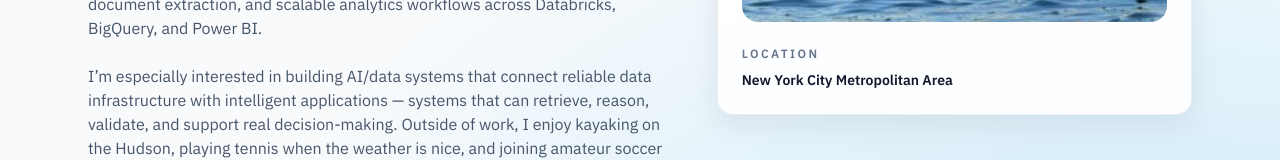
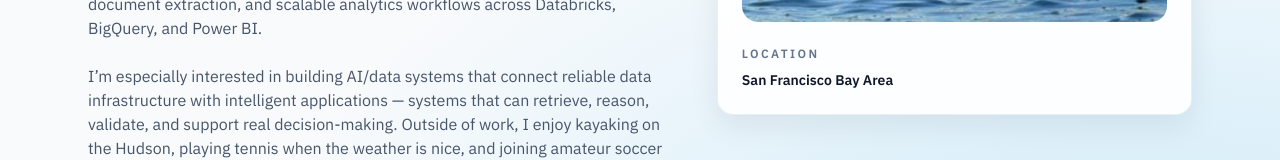
Before and after one commit to 78himanshu/portfolio-site, a Next.js app: page / in a window 1280 px wide. Shown: the part 733-893 px from the top of the page. Built offline with nearby package versions, Linux system fonts and the light colour scheme.

Commit message:
updated location

```diff
--- a/src/data/profile.ts
+++ b/src/data/profile.ts
@@ -10,7 +10,7 @@ export const profile = {
   name: "Himanshu Paithane",
   title: "Data Scientist & Data Engineer",
   email: "paithanehimanshu@gmail.com",
-  location: "New York City Metropolitan Area",
+  location: "San Francisco Bay Area",
   summary:
   "I build data and AI systems that turn messy, high-volume information into reliable pipelines, measurable insights, and retrieval-powered applications.",
 
```
